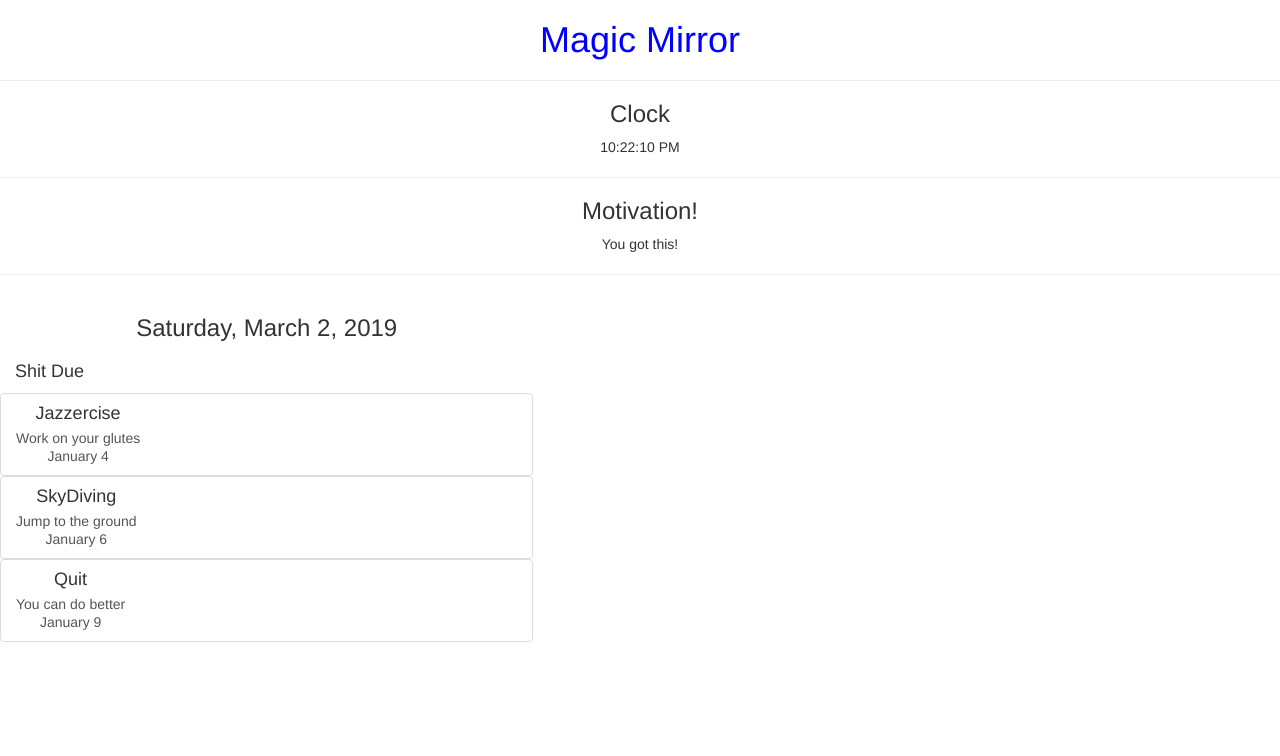
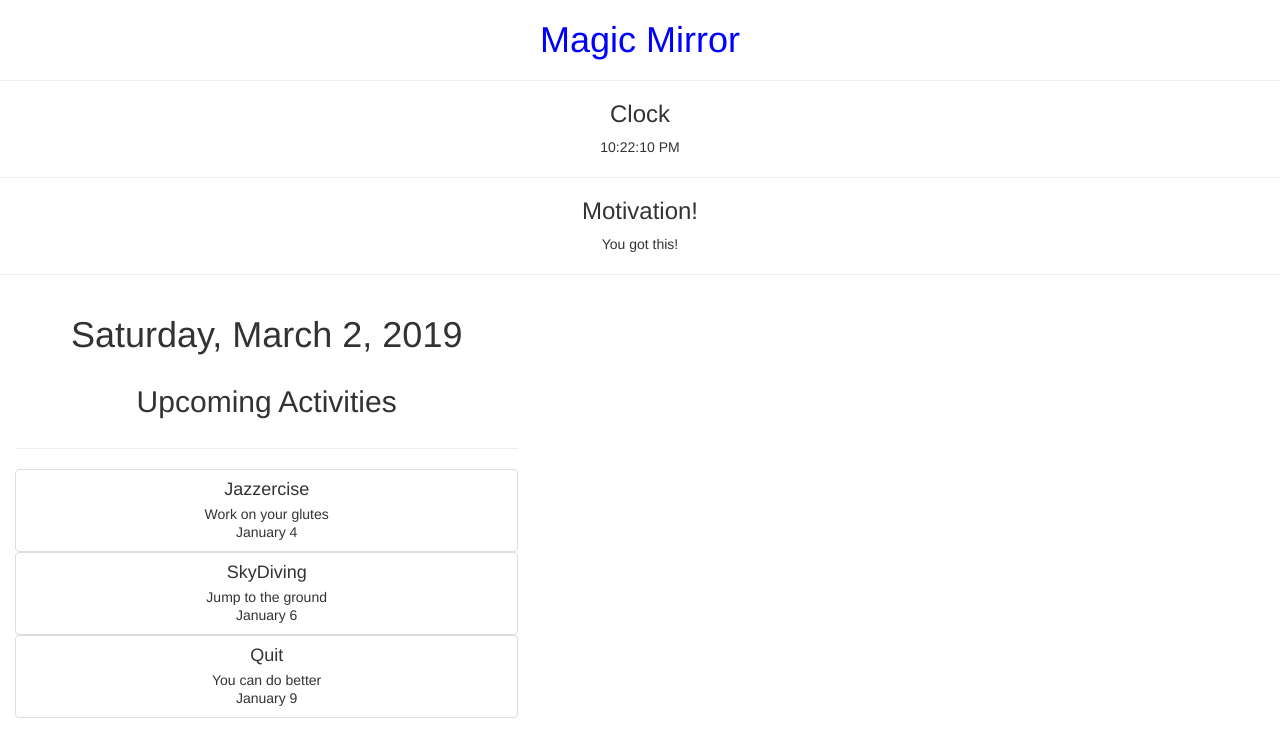
Before and after one commit to jrmusan/Magic-Mirror, an Angular app: page / in a window 1280 px wide. Shown: the top 756 px of the page. Built offline with nearby package versions, Linux system fonts and the light colour scheme.

Commit message:
changes to calendar

```diff
--- a/src/app/calendar/event-list/event-item/event-item.component.html
+++ b/src/app/calendar/event-list/event-item/event-item.component.html
@@ -1,6 +1,6 @@
-<a href="#"
-   class="list-group-item clearfix">
-  <div class="pull-left">
+<ul
+   class="list-group-item">
+  <div>
     <h4 class="list-group-item-heading">
       {{ anEvent.name }}
     </h4>
@@ -11,4 +11,4 @@
       {{ anEvent.date }}
     </p>
   </div>
-</a>
+</ul>
--- a/src/app/calendar/event-list/event-list.component.html
+++ b/src/app/calendar/event-list/event-list.component.html
@@ -1,10 +1,10 @@
 <div class="row">
   <div class="col-xs-12">
-    <h4 class="pull-left">
-      Shit Due
-    </h4>
+    <h2>
+      Upcoming Activities
+    </h2>
   </div>
-<div>
+</div>
 <hr />
 <div class="row">
   <div class="col-xs-12">
--- a/src/app/date/date.component.html
+++ b/src/app/date/date.component.html
@@ -1,3 +1,3 @@
-<h3>
+<h1>
   {{ dayOfWeekWord }}, {{ dayOfMonthWord }} {{ month }}, {{ year }}
-</h3>
+</h1>
```
